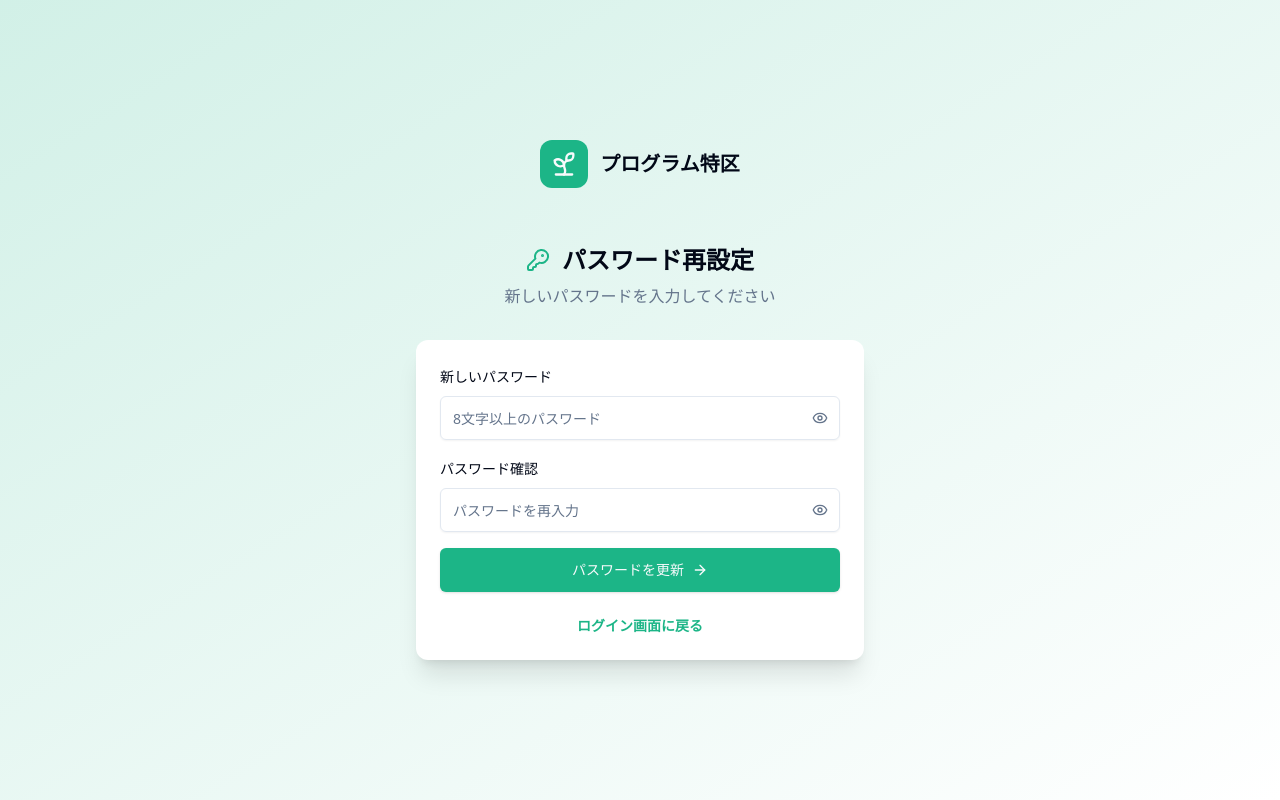
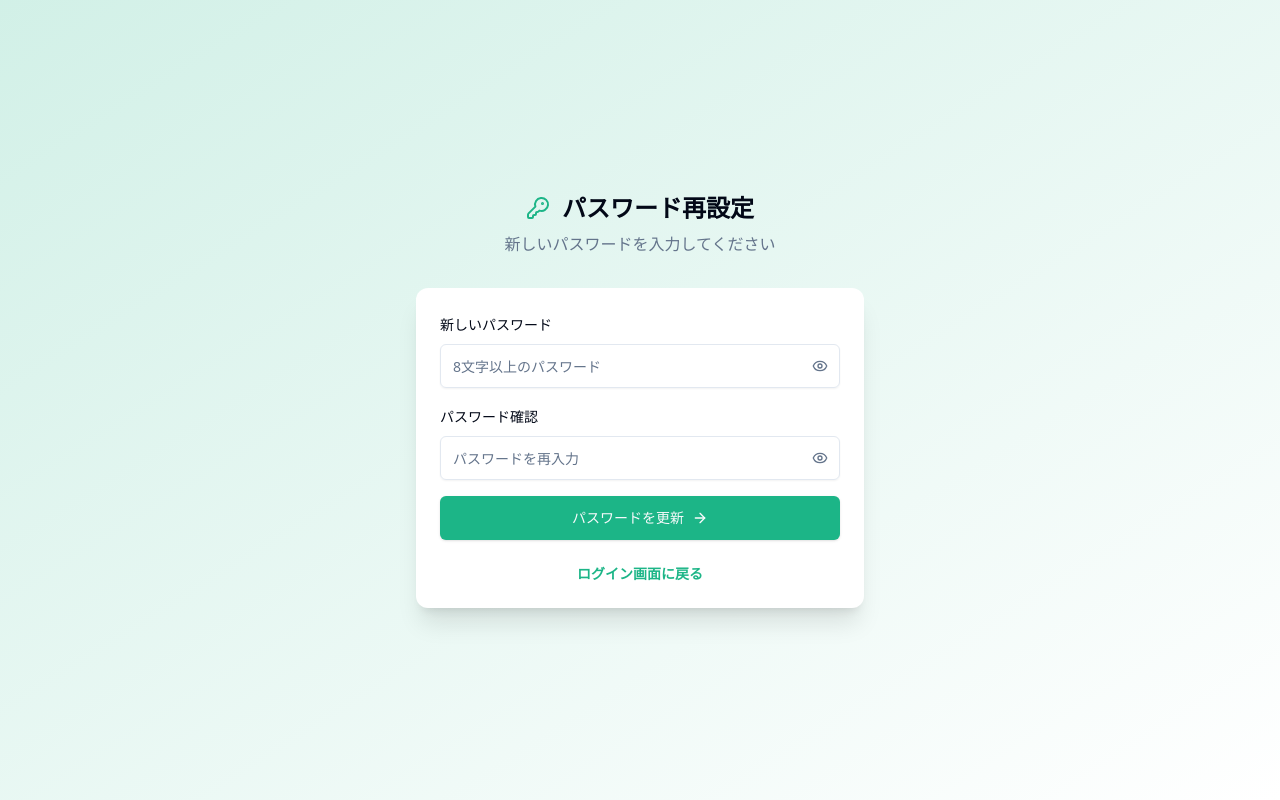
Before and after one commit to geek-camp-vol18/program-tokku, a Next.js app in the folder frontend/: page /reset-password in a window 1280 px wide. Built offline with nearby package versions, Linux system fonts and the light colour scheme.

Commit message:
不要なロゴを削除

```diff
--- a/frontend/src/app/(auth)/reset-password/page.tsx
+++ b/frontend/src/app/(auth)/reset-password/page.tsx
@@ -54,16 +54,6 @@ export default function ResetPasswordPage() {
   return (
     <div className="min-h-screen flex items-center justify-center p-8 bg-gradient-to-br from-primary/20 via-primary/10 to-background">
       <div className="w-full max-w-md">
-        {/* ロゴ */}
-        <div className="flex flex-col items-center mb-8">
-          <Link href="/" className="flex items-center gap-3 mb-6">
-            <div className="flex h-12 w-12 items-center justify-center rounded-xl bg-primary text-primary-foreground">
-              <Sprout className="h-7 w-7" />
-            </div>
-            <span className="text-xl font-bold text-foreground">プログラム特区</span>
-          </Link>
-        </div>
-
         <div className="mb-8 text-center">
           <div className="flex items-center justify-center gap-3 mb-2">
             <KeyRound className="h-6 w-6 text-primary" />
```
